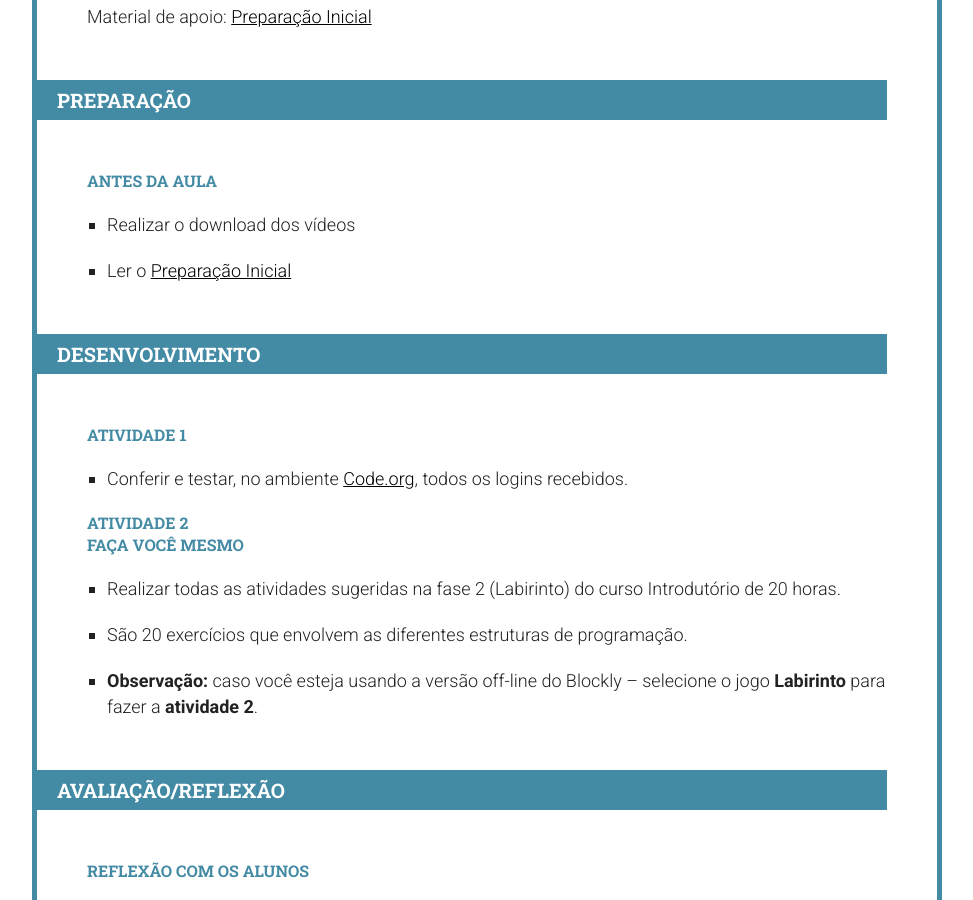
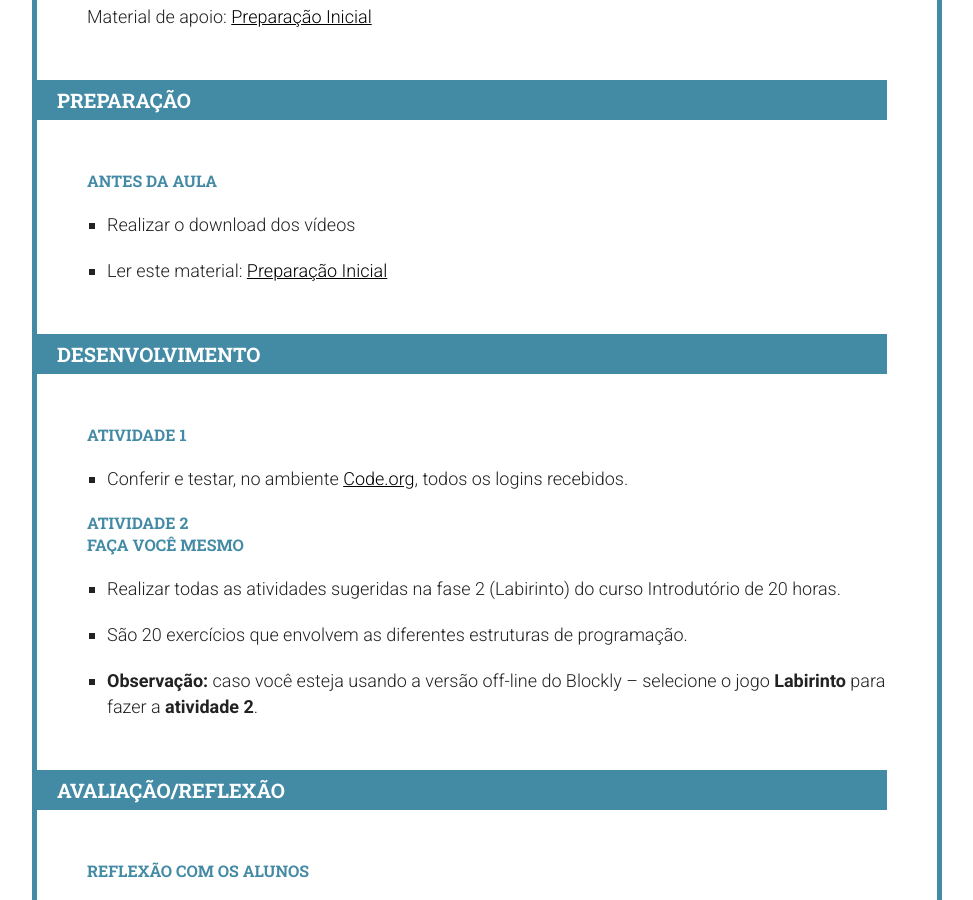
Before and after one commit to Programae/blocos, a Jekyll site: the page built from _posts/2015-01-01-aula03.md, in a window 1280 px wide and 900 px high, scrolled down 3050 px. Shown: the whole window, without its empty margins (153-1126 px from the left). Built offline with Jekyll 4.4.1, drawn with Linux system fonts in a browser that asks for light colours; nearby versions of some CDN libraries; library files that are not in the unit come from our copies.

Commit message:
Aula 3 - atualizações

```diff
--- a/_posts/2015-01-01-aula03.md
+++ b/_posts/2015-01-01-aula03.md
@@ -9,7 +9,7 @@ tags: [scratch, codeorg, programaê, tutorial]
 
  - Reconhecer algumas estruturas de programação: sequências, ciclos (loops), condições  através da exploração e desafios em um labirinto.
  - Compreender o conceito de algoritmo – sequência de instruções
- - Explorar a plataforma [Code.org](http://br.code.org)
+ - Explorar a plataforma [Code.org](http://studio.code.org)
 
 ## Conteúdos
 
@@ -52,14 +52,14 @@ tags: [scratch, codeorg, programaê, tutorial]
 ### Antes da aula
 
  - Realizar o download dos vídeos
- - Ler o [Preparação Inicial](/blocos/pdf/PreparacaoInicial.pdf)
+ - Ler este material: [Preparação Inicial](/blocos/pdf/PreparacaoInicial.pdf)
 
 
 ## Desenvolvimento
 
 ### Atividade 1
 
- - Conferir e testar, no ambiente [Code.org](http://br.code.org),  todos os logins recebidos.
+ - Conferir e testar, no ambiente [Code.org](http://studio.code.org),  todos os logins recebidos.
 
 ### Atividade 2
 
```
